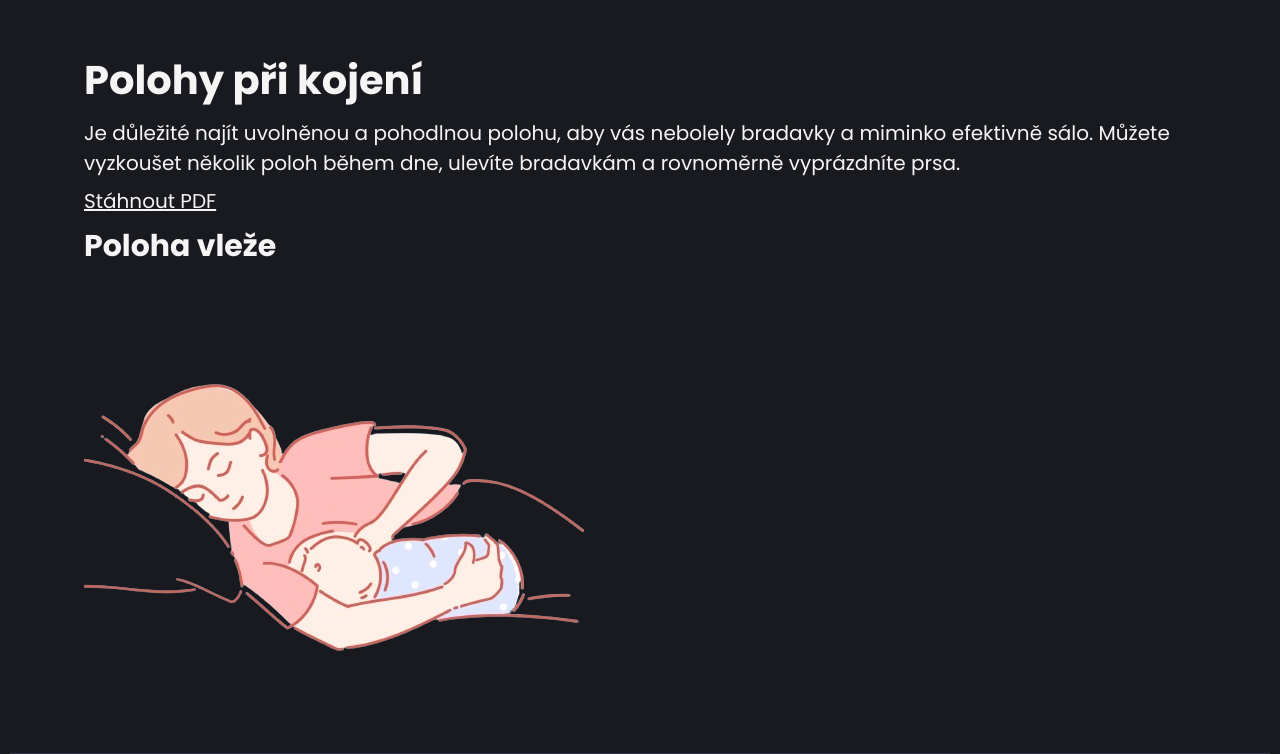
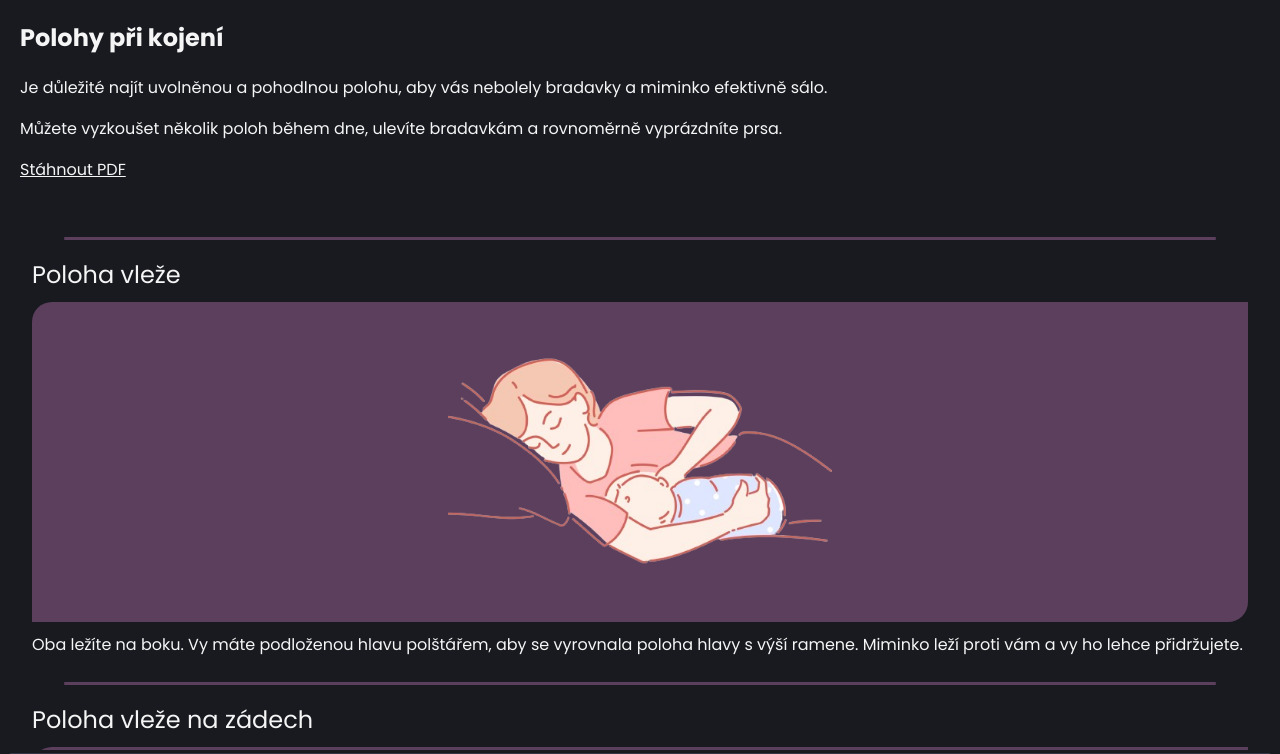
Before and after one commit to badela007/Kojoradce_projekt, a React (Vite) app: page /info-o-kojeni/polohy in a window 1280 px wide. Shown: the top 754 px of the page. Built offline with nearby package versions, Linux system fonts and the light colour scheme.

Commit message:
PositionsPage. PositionDetal styles added

```diff
--- a/src/components/PositonDetail/index.jsx
+++ b/src/components/PositonDetail/index.jsx
@@ -1,15 +1,20 @@
-import React from 'react';
+import React from "react";
+import "./style.css";
 
 export const PositionDetail = ({ title, description, imgSrc, imgAlt }) => {
   return (
-    <div className="position-detail">
-      <h2 className="position-detail__label">{title}</h2>
-      <img
-        className="position-detail__image-container"
-        src={imgSrc}
-        alt={imgAlt}
-      />
-      <p className="postition-detail__text">{description}</p>
-    </div>
+    <>
+      <div className="positions__page-divider">
+        <img src="/img/line.svg"></img>
+      </div>
+
+      <div className="position-detail">
+        <h2 className="position-detail__label">{title}</h2>
+        <div className="position-detail__image-container">
+          <img className="position-detail__image" src={imgSrc} alt={imgAlt} />
+        </div>
+        <p className="postition-detail__text">{description}</p>
+      </div>
+    </>
   );
 };
--- a/src/components/PositonDetail/style.css
+++ b/src/components/PositonDetail/style.css
@@ -1,23 +1,42 @@
+.positions__page-divider {
+  text-align: center;
+  margin-top: 10px;
+  margin-bottom: 10px;
+}
+
+.positions__page-divider img {
+  width: 90%;
+  height: auto;
+}
 .position-detail {
   display: flex;
   flex-direction: column;
-  align-items: center;
+  align-items: start;
   margin-bottom: 20px;
+  width: 95vw;
+  margin: auto;
+  gap: 10px;
+}
+
+.position-detail__label {
+  font-family: var(--font-family);
+  font-size: var(--font-size-primary);
+  font-weight: 400;
+  font-style: normal;
 }
 
 .position-detail__image-container {
+  background-color: var(--positions-bg-color);
+  border-radius: 20px 0 20px 0;
+  width: 100%;
+  height: 40vh;
   display: flex;
   justify-content: center;
   align-items: center;
-  width: 90vw;
-  max-width: 600px;
   overflow: hidden;
-  margin-bottom: 10px
 }
 
-.position-detail__image-container img {
-  width: 90vw;
-  height: auto;
-  object-fit: contain;
-  flex-basis: 90vw;
+.position-detail__image {
+  max-width: 120%;
+  max-height: 120%;
 }
--- a/src/pages/HomePage/style.css
+++ b/src/pages/HomePage/style.css
@@ -6,6 +6,7 @@
   --btn-tertiary-bg-color: rgba(59, 10, 63, 1);
   --btn-nav-bg-color: rgba(52, 54, 69, 1);
   --menu-background: rgba(104, 80, 106, 1);
+  --positions-bg-color: rgba(91, 63, 93, 1);
   /* font styles */
   --text-color: rgba(245, 245, 245, 1);
   --font-family: "Poppins", sans-serif;
--- a/src/pages/PositionsPage/index.jsx
+++ b/src/pages/PositionsPage/index.jsx
@@ -1,52 +1,61 @@
-import React from 'react';
-import './style.css';
-import { PositionDetail } from '../../components/PositonDetail';
+import React from "react";
+import "./style.css";
+import { PositionDetail } from "../../components/PositonDetail";
 
 export const PositionsPage = () => {
   const positions = [
     {
-      title: 'Poloha vleže',
+      title: "Poloha vleže",
       description:
-        'Oba ležíte na boku. Vy máte podloženou hlavu polštářem, aby se vyrovnala poloha hlavy s výší ramene. Miminko leží proti vám a vy ho lehce přidržujete.',
-      imgSrc: '/img/v-leze-poloha.png',
-      imgAlt: 'Matka kojí v leže na boku',
+        "Oba ležíte na boku. Vy máte podloženou hlavu polštářem, aby se vyrovnala poloha hlavy s výší ramene. Miminko leží proti vám a vy ho lehce přidržujete.",
+      imgSrc: "/img/v-leze-poloha.png",
+      imgAlt: "Matka kojí v leže na boku",
     },
     {
-      title: 'Poloha vleže na zádech',
+      title: "Poloha vleže na zádech",
       description:
-        'Ležíte opřená o polštáře. Miminko leží bříškem na vás obličejem dolů. Této poloze se také říká novorozenecká, obvykle se takto přikládá miminko hned po porodu. Poloha je vhodná pro skin-to-skin kontakt, kdy vy i miminko jste svlečení do půli těla.',
-      imgSrc: '/img/vleze-na-zadech-poloha.png',
-      imgAlt: 'Matka kojí v leže na zádech',
+        "Ležíte opřená o polštáře. Miminko leží bříškem na vás obličejem dolů. Této poloze se také říká novorozenecká, obvykle se takto přikládá miminko hned po porodu. Poloha je vhodná pro skin-to-skin kontakt, kdy vy i miminko jste svlečení do půli těla.",
+      imgSrc: "/img/vleze-na-zadech-poloha.png",
+      imgAlt: "Matka kojí v leže na zádech",
     },
     {
-      title: 'Poloha vsedě (kolébka, madona)',
+      title: "Poloha vsedě (kolébka, madona)",
       description:
-        'Miminko leží na boku v náručí, celým tělem k vám. Vaši ruka podpírá zadeček. Druhou rukou můžete přidržovat prs, spodní ruka dítěte je kolem pasu matky. Pod nohy si můžete dát stoličku a záda si můžete opřít, při této poloze se dá dobře využít kojící polštář. Polohu si můžete vyzkoušet také v pololehu a vypodložit si nohy pod koleny polštářem, pak bude poloha vhodná i pro maminky po císařském řezu.',
-      imgSrc: '/img/kolebka-poloha.png',
-      imgAlt: 'Matka kojí v sedě, dítě má v náruči',
+        "Miminko leží na boku v náručí, celým tělem k vám. Vaši ruka podpírá zadeček. Druhou rukou můžete přidržovat prs, spodní ruka dítěte je kolem pasu matky. Pod nohy si můžete dát stoličku a záda si můžete opřít, při této poloze se dá dobře využít kojící polštář. Polohu si můžete vyzkoušet také v pololehu a vypodložit si nohy pod koleny polštářem, pak bude poloha vhodná i pro maminky po císařském řezu.",
+      imgSrc: "/img/kolebka-poloha.png",
+      imgAlt: "Matka kojí v sedě, dítě má v náruči",
     },
     {
-      title: 'Fotbalová (boční) poloha',
+      title: "Fotbalová (boční) poloha",
       description:
-        'Tato poloha je vhodná pro ženy s velkými prsy, s plochými bradavkami či po císařském řezu. Miminko leží na předloktí maminky, která rukou podpírá ramínka dítěte. Prsty podpírají hlavičku. Nohy dítěte jsou podél vašeho boku. Chodidla se nesmí o nic opírat. Vaše předloktí je podepřeno polštářem.',
-      imgSrc: '/img/fotbalova-poloha.png',
-      imgAlt: 'Matka kojí v sedě',
+        "Tato poloha je vhodná pro ženy s velkými prsy, s plochými bradavkami či po císařském řezu. Miminko leží na předloktí maminky, která rukou podpírá ramínka dítěte. Prsty podpírají hlavičku. Nohy dítěte jsou podél vašeho boku. Chodidla se nesmí o nic opírat. Vaše předloktí je podepřeno polštářem.",
+      imgSrc: "/img/fotbalova-poloha.png",
+      imgAlt: "Matka kojí v sedě",
     },
   ];
 
   return (
-    <div className="positions-container">
-      <h1>Polohy při kojení</h1>
+    <>
+      <div className="positions__intro">
+        <h1 className="positions__title">Polohy při kojení</h1>
+        <div className="positions__text">
           <p>
             Je důležité najít uvolněnou a pohodlnou polohu, aby vás nebolely
-        bradavky a miminko efektivně sálo. Můžete vyzkoušet několik poloh během
-        dne, ulevíte bradavkám a rovnoměrně vyprázdníte prsa.
+            bradavky a miminko efektivně sálo.
           </p>
-      <div className="download-link">
+          <p>
+            Můžete vyzkoušet několik poloh během dne, ulevíte bradavkám a
+            rovnoměrně vyprázdníte prsa.
+          </p>
+        </div>
+        <div className="positions__download-link">
           <a href="/download/Polohy-kojeni.pdf" download>
             Stáhnout PDF
           </a>
         </div>
+      </div>
+
+      <div className="positions__list">
         {positions.map((position, index) => (
           <PositionDetail
             key={index}
@@ -57,5 +66,6 @@ export const PositionsPage = () => {
           />
         ))}
       </div>
+    </>
   );
 };
--- a/src/pages/PositionsPage/style.css
+++ b/src/pages/PositionsPage/style.css
@@ -1,15 +1,24 @@
-.download-link {
-  text-decoration: underline;
+.positions__intro {
+  width: 100vw;
+  padding: 20px;
+  display: flex;
+  flex-direction: column;
+  justify-content: center;
 }
 
-.positions-container {
-  display: flex;
-  flex-direction: column;
-  width: 90vw;
-  padding: 20px;
-  gap: 8px;
-  justify-content: center;
+.positions__title {
+  font-size: var(--font-size-primary);
+}
+
+.positions__text {
   margin-top: 20px;
-  margin: 30px auto;
-  font-size: var(--font-size-secondary);
 }
+
+.positions__text p {
+  margin-bottom: 1em;
+}
+
+.positions__download-link {
+  text-decoration: underline;
+  margin-bottom: 10px;
+}
```
Also changed, not shown: public/img/line.svg (added). Lines whose indentation alone changed are shown as unchanged.
